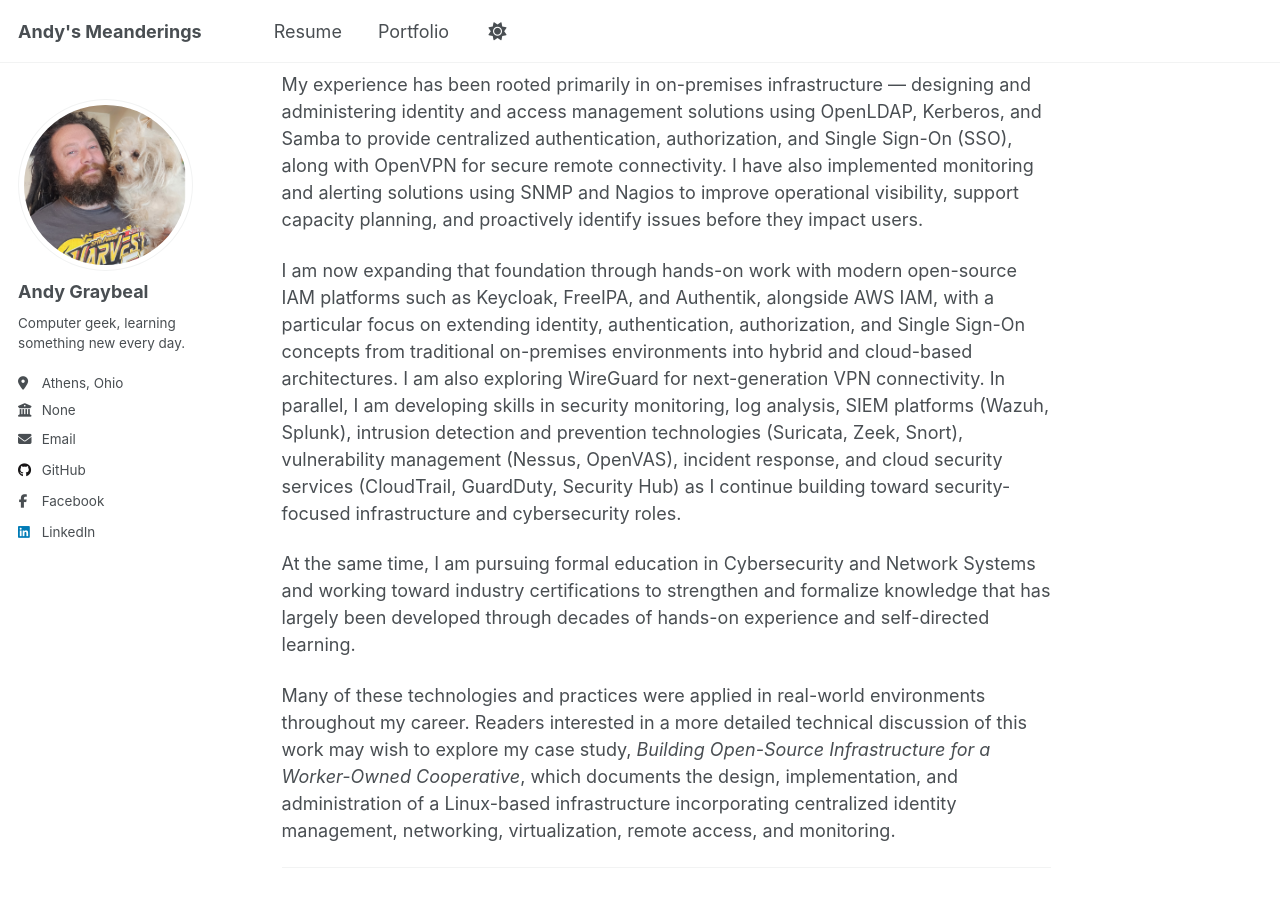
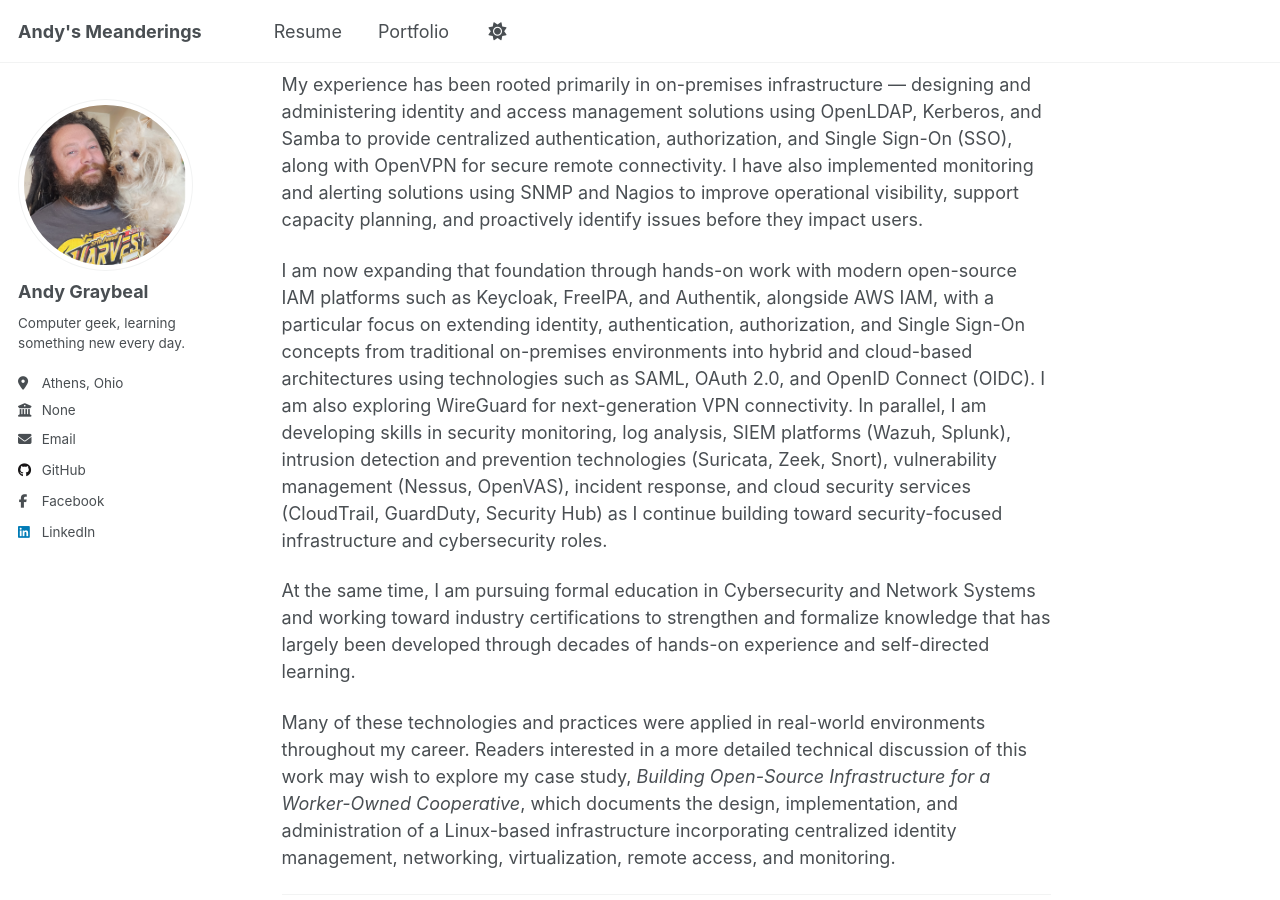
Before and after one commit to andy-graybeal/andy-graybeal.github.io, a Jekyll site: the page built from _pages/about.md, in a window 1280 px wide and 900 px high, scrolled down 321 px. Built offline with Jekyll 4.4.1, drawn with Linux system fonts in a browser that asks for light colours; a script that is not in the unit is left out.

Commit message:
Update about.md

```diff
--- a/_pages/about.md
+++ b/_pages/about.md
@@ -64,7 +64,7 @@ I work across systems administration, network infrastructure, identity and acces
 
 My experience has been rooted primarily in on-premises infrastructure — designing and administering identity and access management solutions using OpenLDAP, Kerberos, and Samba to provide centralized authentication, authorization, and Single Sign-On (SSO), along with OpenVPN for secure remote connectivity. I have also implemented monitoring and alerting solutions using SNMP and Nagios to improve operational visibility, support capacity planning, and proactively identify issues before they impact users.
 
-I am now expanding that foundation through hands-on work with modern open-source IAM platforms such as Keycloak, FreeIPA, and Authentik, alongside AWS IAM, with a particular focus on extending identity, authentication, authorization, and Single Sign-On concepts from traditional on-premises environments into hybrid and cloud-based architectures. I am also exploring WireGuard for next-generation VPN connectivity. In parallel, I am developing skills in security monitoring, log analysis, SIEM platforms (Wazuh, Splunk), intrusion detection and prevention technologies (Suricata, Zeek, Snort), vulnerability management (Nessus, OpenVAS), incident response, and cloud security services (CloudTrail, GuardDuty, Security Hub) as I continue building toward security-focused infrastructure and cybersecurity roles.
+I am now expanding that foundation through hands-on work with modern open-source IAM platforms such as Keycloak, FreeIPA, and Authentik, alongside AWS IAM, with a particular focus on extending identity, authentication, authorization, and Single Sign-On concepts from traditional on-premises environments into hybrid and cloud-based architectures using technologies such as SAML, OAuth 2.0, and OpenID Connect (OIDC). I am also exploring WireGuard for next-generation VPN connectivity. In parallel, I am developing skills in security monitoring, log analysis, SIEM platforms (Wazuh, Splunk), intrusion detection and prevention technologies (Suricata, Zeek, Snort), vulnerability management (Nessus, OpenVAS), incident response, and cloud security services (CloudTrail, GuardDuty, Security Hub) as I continue building toward security-focused infrastructure and cybersecurity roles.
 
 At the same time, I am pursuing formal education in Cybersecurity and Network Systems and working toward industry certifications to strengthen and formalize knowledge that has largely been developed through decades of hands-on experience and self-directed learning.
 
```
